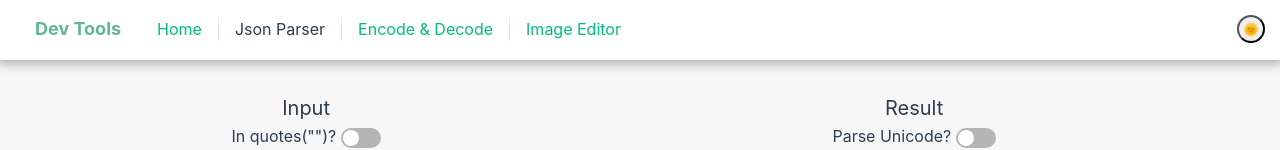
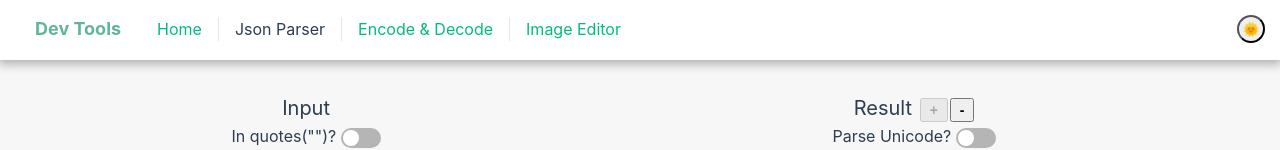
Before and after one commit to wangchristine/dev-tools, a Vue app: page /json-parser in a window 1280 px wide. Shown: the top 150 px of the page. Built offline with nearby package versions, Linux system fonts and the light colour scheme.

Commit message:
json parser can collapse/expand all folders

```diff
--- a/src/components/JsonTree.vue
+++ b/src/components/JsonTree.vue
@@ -1,14 +1,29 @@
 <script>
-import { ref, computed } from "vue";
+import { ref, computed, watch } from "vue";
+
 export default {
   name: "JsonTree",
   props: {
     json: [Array, Object, String, Number, Boolean],
     objectKey: String,
     transUnicode: Boolean,
+    isAllOpen: Boolean,
   },
-  setup(props) {
+  emits: ["manualOpen"],
+  setup(props, context) {
     const open = ref(true);
+    let isAllOpen = ref(props.isAllOpen);
+
+    watch(() => props.isAllOpen, (isAllOpen) => {
+      if (isAllOpen !== null) {
+        open.value = isAllOpen;
+      }
+    });
+
+    const manualOpen = () => {
+      isAllOpen.value = null;
+      context.emit("manualOpen");
+    };
 
     const count = computed(() => {
       if (props.json !== null && typeof props.json == "object") {
@@ -27,6 +42,7 @@ export default {
     return {
       props,
       open: open,
+      manualOpen,
       count,
       content,
     };
@@ -35,31 +51,23 @@ export default {
 </script>
 
 <template>
-  <span v-if="props.objectKey" class="object-key" @click.stop="open = !open">
+  <span v-if="props.objectKey" class="object-key" @click.stop="open = !open; manualOpen();">
     "{{ props.objectKey }}":
   </span>
   <template v-if="props.json !== null && typeof props.json == 'object'">
     <template v-if="props.json.constructor.name === 'Array'">
-      <span
-        :class="['array-bracket', { close: !open }]"
-        @click.stop="open = !open"
-        >[</span
-      >
+      <span :class="['array-bracket', { close: !open }]" @click.stop="open = !open; manualOpen();">[</span>
       <span class="count"></span>
       <ul v-show="open">
         <li v-for="(child, key) in props.json" :key="key">
-          <JsonTree :json="child" :transUnicode="props.transUnicode" />
+          <JsonTree :json="child" :transUnicode="props.transUnicode" :isAllOpen="isAllOpen" @manualOpen="manualOpen" />
           <span v-if="props.json.length !== key + 1">, </span>
         </li>
       </ul>
       <span>]</span>
     </template>
     <template v-else>
-      <span
-        :class="['object-bracket', { close: !open }]"
-        @click.stop="open = !open"
-        >{</span
-      >
+      <span :class="['object-bracket', { close: !open }]" @click.stop="open = !open; manualOpen();">{</span>
       <span class="count"></span>
       <ul v-show="open">
         <li v-for="(child, key) in props.json" :key="key">
@@ -67,13 +75,10 @@ export default {
             :objectKey="key"
             :json="child"
             :transUnicode="props.transUnicode"
+            :isAllOpen="isAllOpen"
+            @manualOpen="manualOpen"
           />
-          <span
-            v-if="
-              key !==
-              Object.keys(props.json)[Object.keys(props.json).length - 1]
-            "
-            >,
+          <span v-if="key !== Object.keys(props.json)[Object.keys(props.json).length - 1]">,
           </span>
         </li>
       </ul>
@@ -81,8 +86,7 @@ export default {
     </template>
   </template>
   <template v-else>
-    <span v-if="typeof props.json === 'string'" :class="typeof props.json">
-      "{{ props.json }}"
+    <span v-if="typeof props.json === 'string'" :class="typeof props.json">"{{ props.json }}"
     </span>
     <span v-else-if="typeof props.json === 'object'" class="null">null</span>
     <span v-else :class="typeof props.json">{{ props.json }}</span>
--- a/src/views/HomeView.vue
+++ b/src/views/HomeView.vue
@@ -24,6 +24,10 @@
       <div class="description">Special thanks in alphabetical order</div>
       <div class="log">
         <ul>
+          <li>
+            [Sep 13, 2022] Json Parser can collapse/expand all folders at once.
+            <span class="thanks">(thanks Tommy)</span>
+          </li>
           <li>
             [Sep 6, 2022] Dev Tools website add RWD.
           </li>
--- a/src/views/JsonView.vue
+++ b/src/views/JsonView.vue
@@ -26,8 +26,14 @@ const switchInQuotes = (isChecked) => {
   } else if (!isChecked && jsonString.value === '""') {
     jsonString.value = "";
   } else {
+    setIsAllOpen(true);
     renderResult(jsonString.value);
   }
+};
+
+let isAllOpen = ref(true);
+const setIsAllOpen = (allOpen) => {
+  isAllOpen.value = allOpen;
 };
 
 let isUnicodeChecked = ref(false);
@@ -37,6 +43,7 @@ const switchUnicode = (isChecked) => {
 };
 
 watch(jsonString, (userInput) => {
+  setIsAllOpen(true);
   renderResult(userInput);
 });
 
@@ -159,6 +166,12 @@ const handleResize = () => {
 
       <div class="block-title">
         Result
+        <button class="all-open-control" data-text="Expand All" @click="setIsAllOpen(true)"
+                :disabled="isAllOpen === true">+
+        </button>
+        <button class="all-open-control" data-text="Collapse All" @click="setIsAllOpen(false)"
+                :disabled="isAllOpen === false">-
+        </button>
         <div class="radio-block">
           Parse Unicode?
           <SwitchCheckbox :isChecked="isUnicodeChecked" v-on:switchChecked="switchUnicode" />
@@ -166,7 +179,8 @@ const handleResize = () => {
       </div>
       <CopiedBlock :content="jsonObj !== undefined ? jsonObj : errorMessage"
                    :type="jsonObj !== undefined ? 'json' : 'string'">
-        <JsonTree v-if="jsonObj !== undefined" :json="jsonObj" :transUnicode="isUnicodeChecked" />
+        <JsonTree v-if="jsonObj !== undefined" :json="jsonObj" :transUnicode="isUnicodeChecked" :isAllOpen="isAllOpen"
+                  @manualOpen="setIsAllOpen(null)" />
         <p v-else class="error-message">{{ errorMessage }}</p>
       </CopiedBlock>
     </div>
@@ -214,6 +228,34 @@ const handleResize = () => {
 
 .block-title .radio-block {
   font-size: 16px;
+}
+
+.all-open-control {
+  position: relative;
+  padding: 2px 8px;
+  font-size: 14px;
+  font-weight: bold;
+  margin-left: 2px;
+}
+
+.all-open-control::before {
+  position: absolute;
+  top: -32px;
+  left: 0;
+  z-index: 1;
+  width: 100px;
+  background-color: var(--color-block-background1);
+  border: 1px solid #888;
+  border-radius: 2px;
+  color: var(--color-text);
+  content: attr(data-text);
+  padding: 6px 10px;
+  border-radius: 5px;
+  display: none;
+}
+
+.all-open-control:hover::before {
+  display: block;
 }
 
 .user-json {
```
